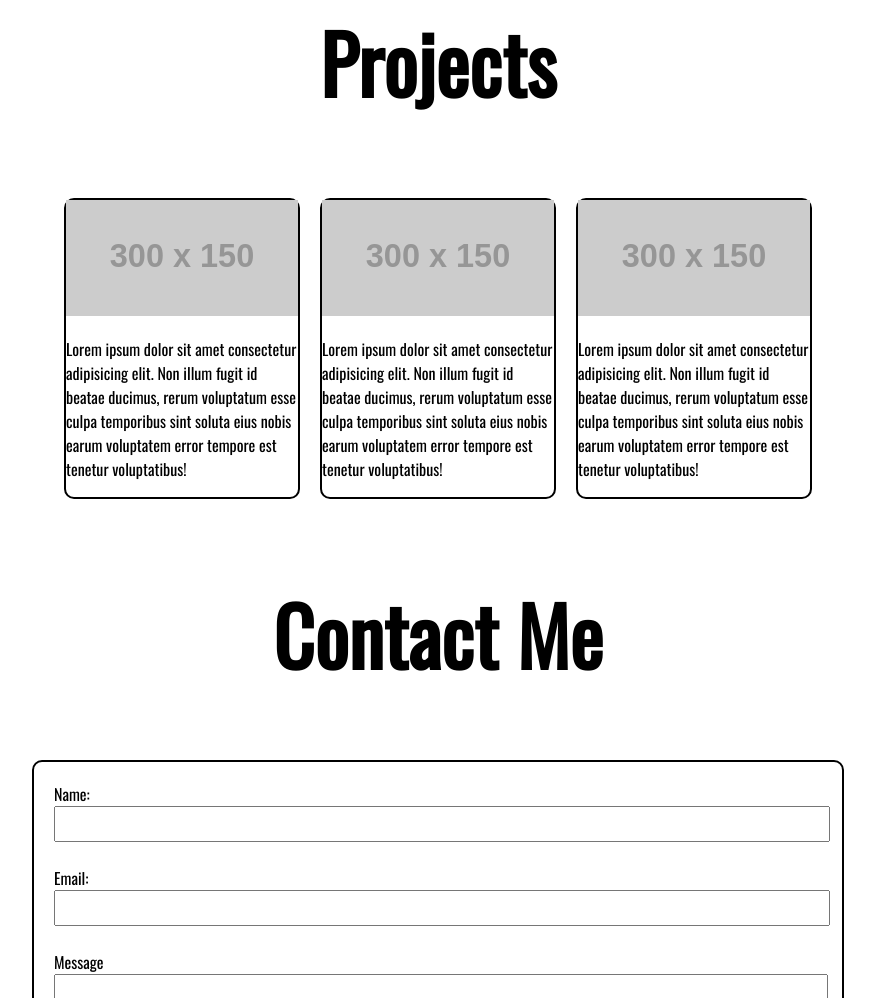
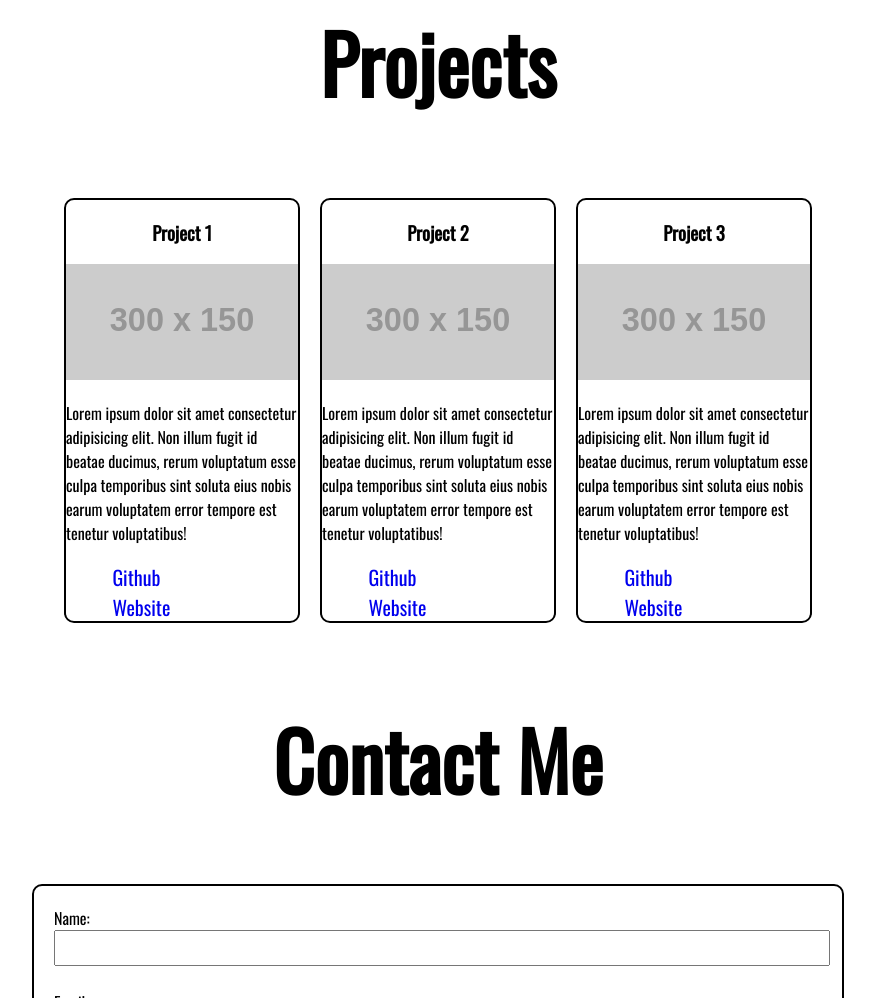
Before and after one commit to Kysper/Portfolio, a plain HTML site: page index.html in a window 1280 px wide. Shown: the part 2180-3178 px from the top of the page, without its empty margins (202-1077 px from the left). Drawn offline with nearby package versions, Linux system fonts and the light colour scheme; placeholder pictures from the web are drawn by us.

Commit message:
added multiple paragraphs, videos to each card need to add text creation for paragraphs

```diff
--- a/index.html
+++ b/index.html
@@ -82,22 +82,28 @@
         <h2 class="headers">Projects</h2>
         <div class="content-projects">
           <div class="card" id="card-1">
+            <h3 class="card-title">Project 1</h3>
             <img class="card-img" src="https://via.placeholder.com/300X150">
             <p class="card-body">
 Lorem ipsum dolor sit amet consectetur adipisicing elit. Non illum fugit id beatae ducimus, rerum voluptatum esse culpa temporibus sint soluta eius nobis earum voluptatem error tempore est tenetur voluptatibus!
             </p>
+            <div class="card-links"> <a href="#">Github</a> <a href="#">Website</a></div>
           </div>
           <div class="card" id="card-2">
+            <h3 class="card-title">Project 2</h3>
             <img class="card-img" src="https://via.placeholder.com/300X150">
             <p class="card-body">
 Lorem ipsum dolor sit amet consectetur adipisicing elit. Non illum fugit id beatae ducimus, rerum voluptatum esse culpa temporibus sint soluta eius nobis earum voluptatem error tempore est tenetur voluptatibus!
             </p>
+             <div class="card-links"> <a href="#">Github</a> <a href="#">Website</a></div>
           </div>
           <div class="card" id="card-3">
+            <h3 class="card-title">Project 3</h3>
             <img class="card-img" src="https://via.placeholder.com/300X150">
             <p class="card-body">
 Lorem ipsum dolor sit amet consectetur adipisicing elit. Non illum fugit id beatae ducimus, rerum voluptatum esse culpa temporibus sint soluta eius nobis earum voluptatem error tempore est tenetur voluptatibus!
             </p>
+            <div class="card-links"> <a href="#">Github</a> <a href="#">Website</a></div>
           </div>
         </div>
       </section>
--- a/index.js
+++ b/index.js
@@ -73,27 +73,36 @@ function darkMode() {
 function projectPopOut() {
   const card = document.querySelectorAll(".card");
   const main = document.querySelector("main");
+  const modal = document.createElement("div");
+  const pTag = document.createElement('p')
+  const pNode = document.createTextNode("")
+  pTag.append(pNode);
 
-  const modal = document.createElement("div");
-  const exit = document.createElement("div");
+  const modalNode = document.createTextNode("");
+  let url = ["NpEaa2P7qZI", "ScMzIvxBSi4", "eEzD-Y97ges"];
   const iFrame = document.createElement("iframe");
-  const exitNode = document.createTextNode("");
-  const modalNode = document.createTextNode("");
 
-  iFrame.setAttribute("src", "https://www.youtube.com/embed/ScMzIvxBSi4");
-  iFrame.setAttribute('fullscreen',true)
-  iFrame.classList.add('iframe')
-  exit.append(exitNode);
+  iFrame.setAttribute("fullscreen", true);
+  iFrame.classList.add("iframe");
+
   modal.append(modalNode);
-  modal.appendChild(exit);
 
-  exit.textContent = "X";
-  exit.classList.add("exit");
   main.append(modal);
+
   card.forEach((el) =>
     el.addEventListener("mouseenter", (e) => {
+      if (e.target.id === "card-1") {
+        iFrame.setAttribute("src", "https://www.youtube.com/embed/" + url[0]);
+      }
+      if (e.target.id === "card-2") {
+        iFrame.setAttribute("src", "https://www.youtube.com/embed/" + url[1]);
+      }
+      if (e.target.id === "card-3") {
+        iFrame.setAttribute("src", "https://www.youtube.com/embed/" + url[2]);
+      }
       modal.classList.add("modal");
       modal.appendChild(iFrame);
+      modal.appendChild(pTag)
     })
   );
 
@@ -101,11 +110,6 @@ function projectPopOut() {
     modal.classList.remove("modal");
     modal.removeChild(iFrame);
   });
-
-  exit.addEventListener("click", (e) => {
-    modal.classList.remove("modal");
-    modal.removeChild(iFrame);
-  });
 }
 
 window.onload = main();
--- a/style.css
+++ b/style.css
@@ -240,11 +240,13 @@ textarea {
 }
 
 .card {
+  display:block;
+  position:relative;
   border: 2px solid black;
   border-radius: 10px;
   width: 20vw;
   margin: 10px;
-  height: auto;
+  height: fit-content;
 }
 .card-img {
   width: 100%;
@@ -262,10 +264,10 @@ textarea {
   display: block;
   position: fixed;
   top: 20%;
-  left: 20%;
+  left:25%;
   background: #ffffff;
-  width: 35%;
-  height: 35%;
+  width: 50vw;
+  height: 60vh;
   padding: 20px;
   margin: 0 auto;
   border: 3px solid black;
@@ -291,6 +293,25 @@ textarea {
   width: 100%;
   height: 100%;
 }
+
+.card-links{
+  display:block;
+  position:relative;
+  margin:0 auto;
+}
+.card-links a{
+text-decoration: none;
+font-size:20px;
+padding: 5% 10% 2% 20%;
+}
+
+.card-links a:hover {
+  letter-spacing: 5px;
+}
+
+.card-title {
+  text-align: center;}
+
 
 /*5:footer*/
 
```
